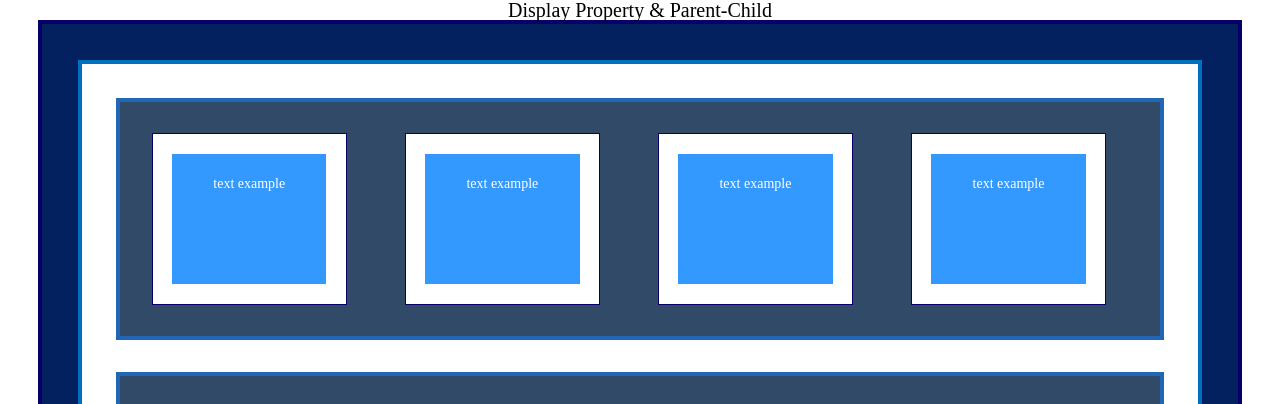
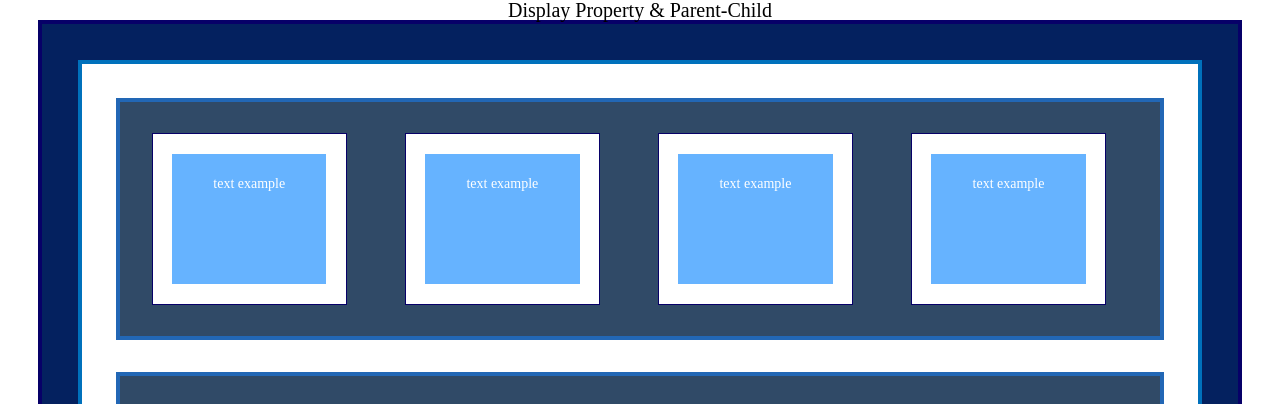
Before and after one commit to SabaMania/lesson-5, a plain HTML site: page index.html in a window 1280 px wide. Shown: the top 404 px of the page. Drawn offline with Linux system fonts and the light colour scheme.

Commit message:
change color

```diff
--- a/styles/style.css
+++ b/styles/style.css
@@ -56,7 +56,7 @@ body {
 	height: 100%;
 	width: 100%;
 	padding: 3%;
-	background: #3399ff;
+	background: #66B3FF;
 }
 .minibox-text {
 	font-size: 14px;
```
